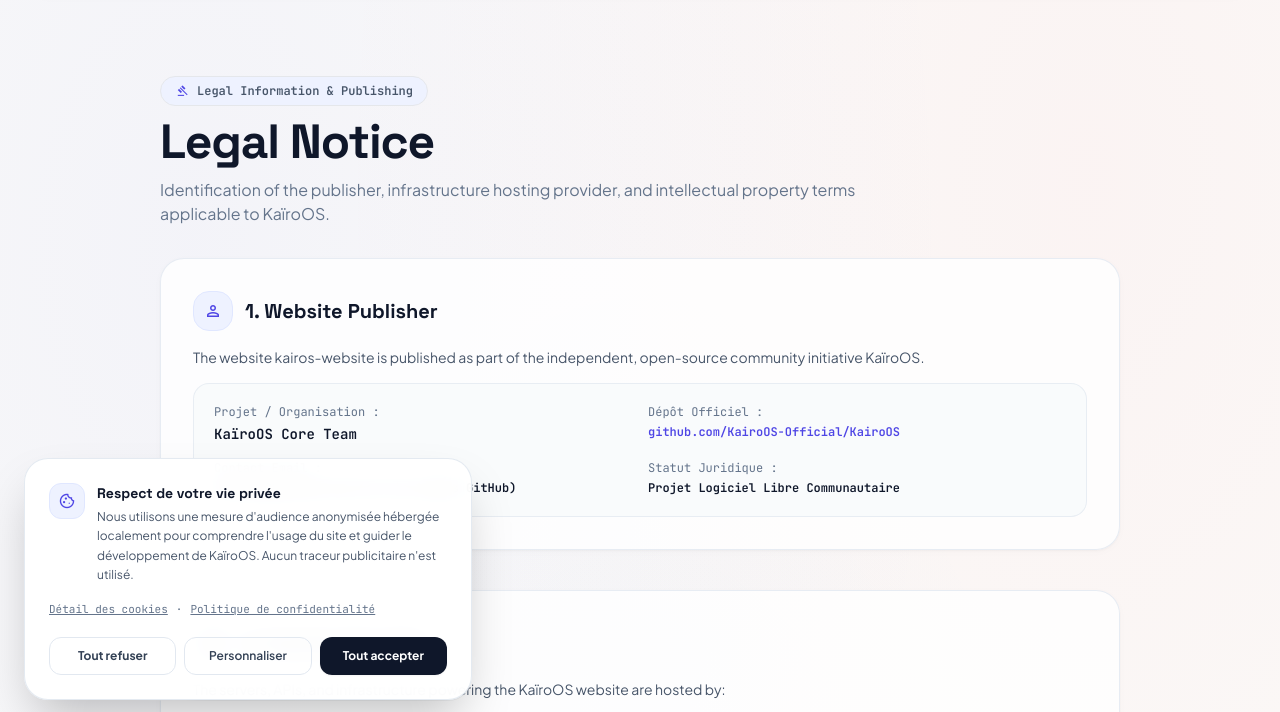
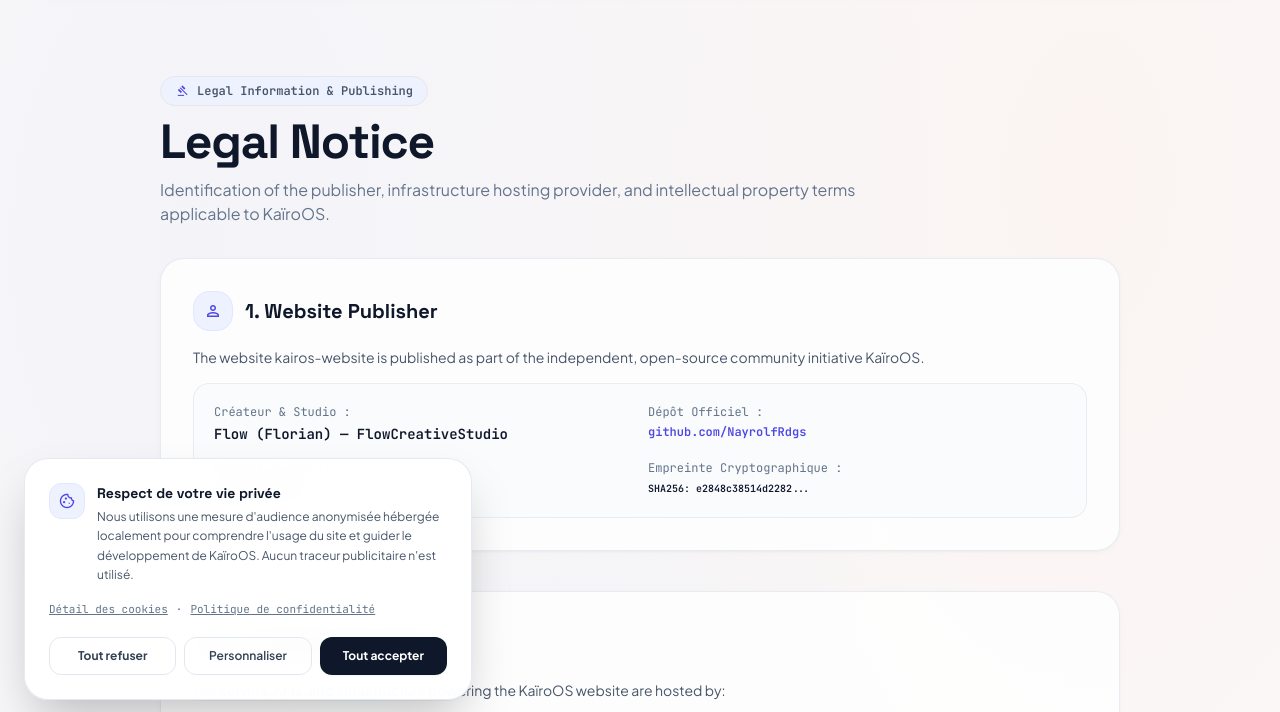
Before and after one commit to KairoOS-Official/kairos-website, a plain HTML site: page web/legal/mentions-legales.html in a window 1280 px wide. Shown: the part 84-796 px from the top of the page. Drawn offline with nearby package versions, Linux system fonts and the light colour scheme; files that its build step writes are made by us from their sources.

Commit message:
chore: update legal and contact references

```diff
--- a/web/assets/js/components/footer.js
+++ b/web/assets/js/components/footer.js
@@ -100,7 +100,7 @@ class KairoFooter extends HTMLElement {
 
           <!-- Bottom bar : Copyright & Moteurs -->
           <div class="pt-8 flex flex-col sm:flex-row items-center justify-between gap-4 text-xs font-mono text-muted">
-            <p>© ${year} KaïroOS Project · Crafted with editorial precision · Free for Personal Use · Pro Operator Available</p>
+            <p>© ${year} KaïroOS · <strong>Flow (Florian) — FlowCreativeStudio</strong> · Discord: <strong>nayrolf_rdgs</strong></p>
             <div class="flex items-center gap-4">
               <span class="flex items-center gap-1.5">
                 <span class="w-2 h-2 rounded-full bg-emerald-500 animate-pulse"></span>
--- a/web/legal/mentions-legales.html
+++ b/web/legal/mentions-legales.html
@@ -100,20 +100,20 @@
           </p>
           <div class="grid grid-cols-1 sm:grid-cols-2 gap-4 text-xs font-mono bg-slate-50/80 p-5 rounded-2xl border border-slate-200/70">
             <div>
-              <span class="text-muted block mb-1">Projet / Organisation :</span>
-              <strong class="text-slate-900 font-semibold text-sm">KaïroOS Core Team</strong>
+              <span class="text-muted block mb-1">Créateur & Studio :</span>
+              <strong class="text-slate-900 font-semibold text-sm">Flow (Florian) — FlowCreativeStudio</strong>
             </div>
             <div>
               <span class="text-muted block mb-1">Dépôt Officiel :</span>
-              <a href="https://github.com/KairoOS-Official/KairoOS" target="_blank" rel="noopener" class="text-brand-600 hover:underline font-semibold">github.com/KairoOS-Official/KairoOS</a>
+              <a href="https://github.com/NayrolfRdgs" target="_blank" rel="noopener" class="text-brand-600 hover:underline font-semibold">github.com/NayrolfRdgs</a>
             </div>
             <div>
-              <span class="text-muted block mb-1">Contact Email :</span>
-              <span class="text-slate-900 font-semibold">contact@kairoos.org (ou via issues GitHub)</span>
+              <span class="text-muted block mb-1">Contact Discord :</span>
+              <span class="text-slate-900 font-semibold">nayrolf_rdgs</span>
             </div>
             <div>
-              <span class="text-muted block mb-1">Statut Juridique :</span>
-              <span class="text-slate-900 font-semibold">Projet Logiciel Libre Communautaire</span>
+              <span class="text-muted block mb-1">Empreinte Cryptographique :</span>
+              <span class="text-slate-900 font-semibold text-[10px] break-all">SHA256: e2848c38514d2282...</span>
             </div>
           </div>
         </section>
```
Also changed, not shown: web/assets/js/main.js (+7 -2 lines), web/index.html (+1 -1 lines), web/legal/confidentialite.html (+2 -2 lines), README.md.
